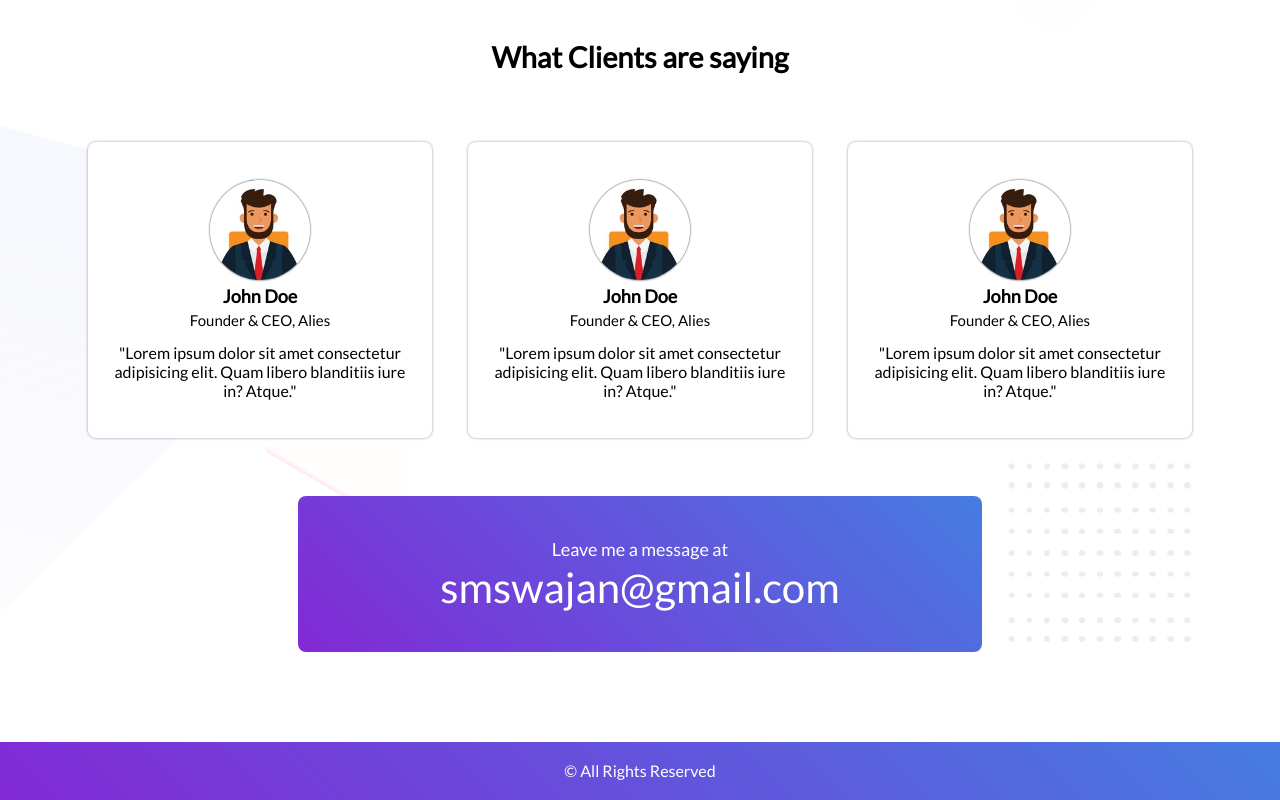
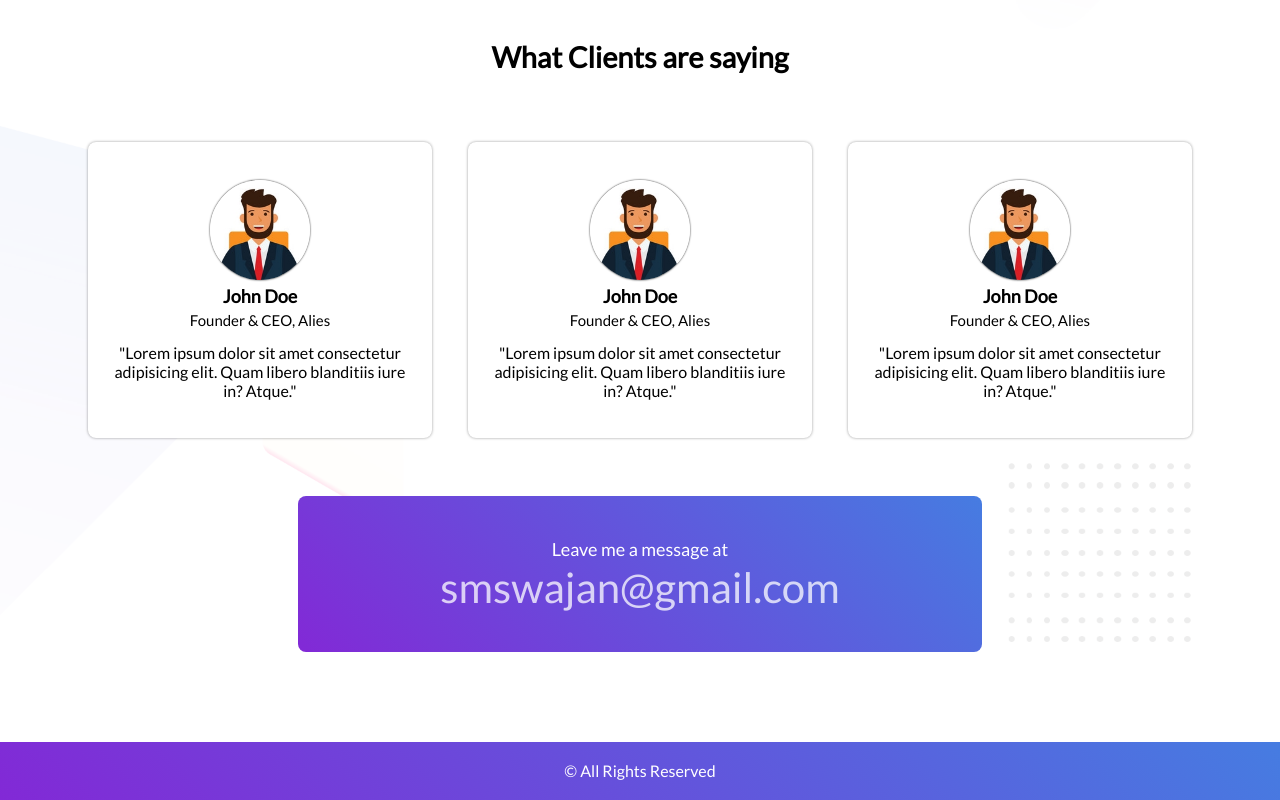
Before and after one commit to swajan-git/assignment1-portfolio-website, a plain HTML site: page index.html in a window 1280 px wide. Shown: the part 2173-2973 px from the top of the page. Drawn offline with Linux system fonts and the light colour scheme.

Commit message:
Update style.css

```diff
--- a/css/style.css
+++ b/css/style.css
@@ -191,6 +191,9 @@ section.subscribe{
 
 .email-me a{
     font-size: 42px;
+    color: rgba(255, 255, 255, 0.75);
+}
+.email-me a:hover{
     color: white;
 }
 /* testimonial */
```
